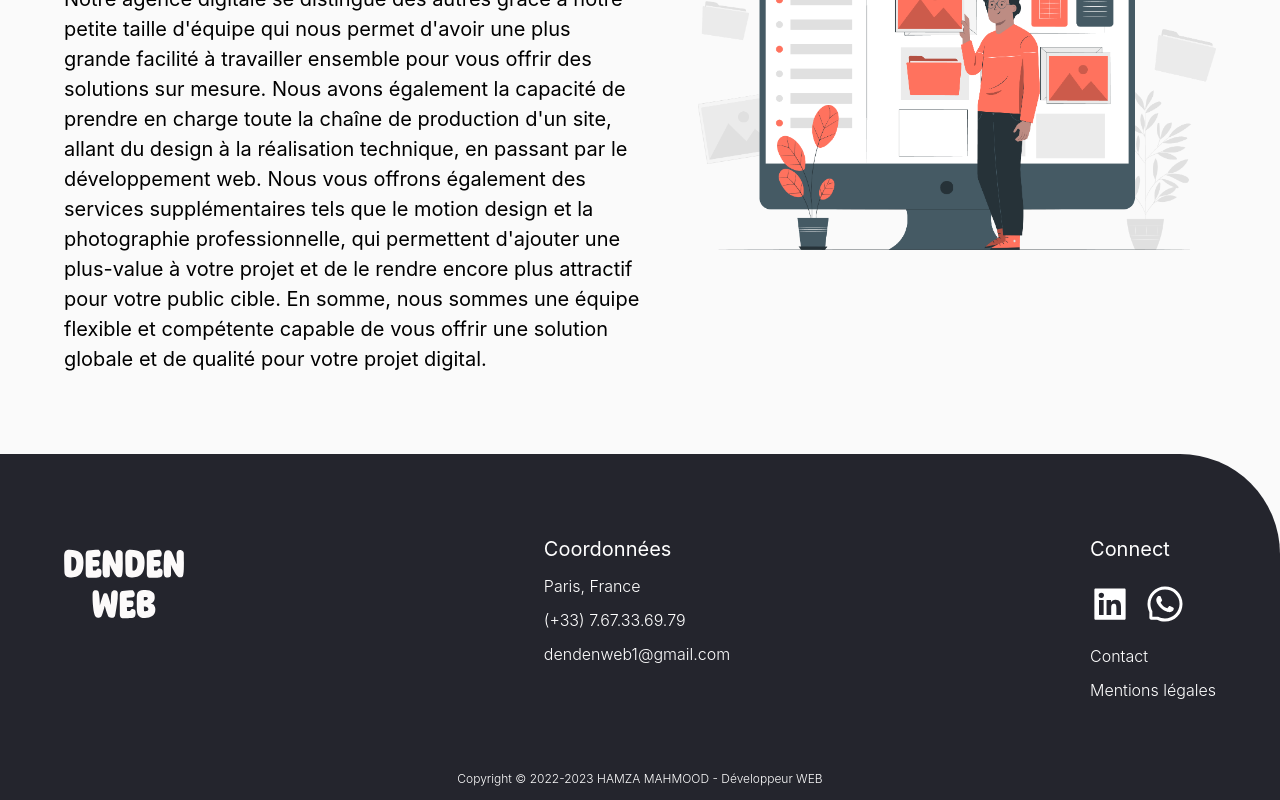
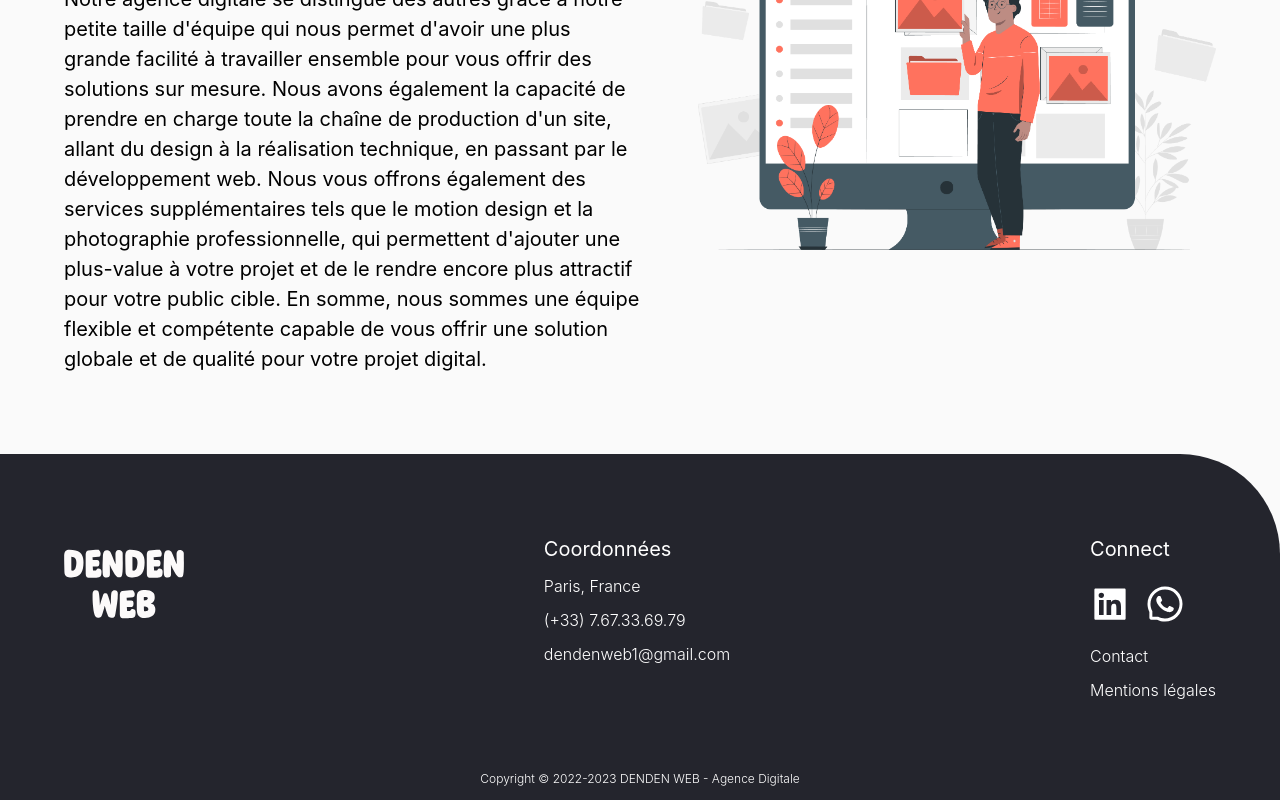
Before and after one commit to Zhamza1/Agence-digitale, a React (Create React App) app: page / in a window 1280 px wide. Shown: the part 3002-3802 px from the top of the page. Built offline with nearby package versions, Linux system fonts and the light colour scheme.

Commit message:
robot.txt mentions legales et autre

```diff
--- a/src/components/footer.jsx
+++ b/src/components/footer.jsx
@@ -41,7 +41,7 @@ const footer = (props) => {
               </div>
               </div>
             </section>
-          <div className='text-center pt-[2rem] font-light text-[12px]  ' >Copyright © 2022-{year} HAMZA MAHMOOD - Développeur WEB</div>
+          <div className='text-center pt-[2rem] font-light text-[12px]  ' >Copyright © 2022-{year} DENDEN WEB - Agence Digitale</div>
       </footer>
     </>
   )
```
